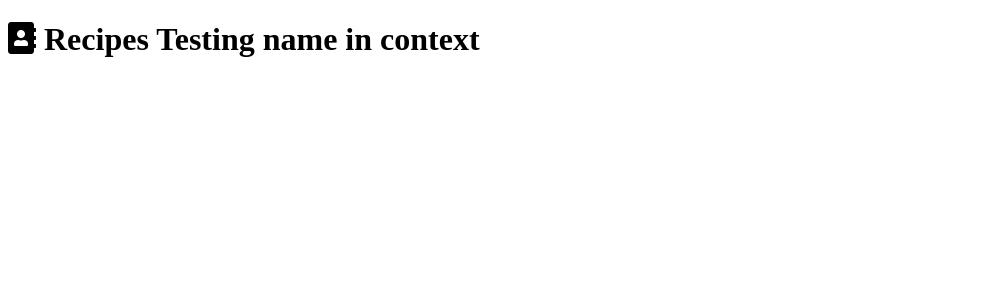
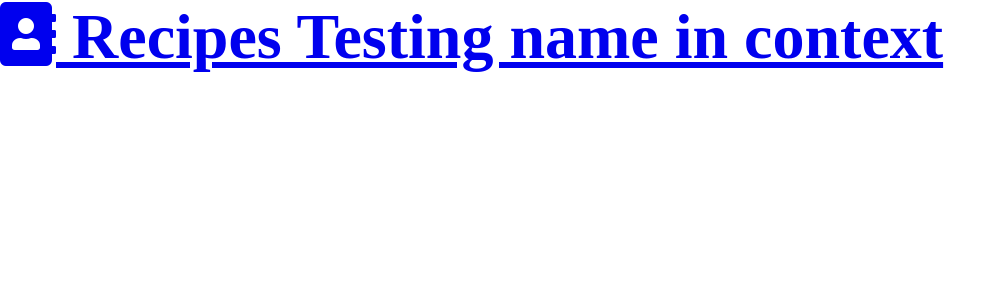
Before and after one commit to JVitorCarv/django-tests, a Django app: page / in a window 1280 px wide. Shown: the top 300 px of the page, without its empty margins (0-1007 px from the left). Run offline with Django 4.2, Linux system fonts and the light colour scheme.

Commit message:
Create partial for head

```diff
--- /dev/null
+++ b/recipes/templates/recipes/pages/home.html
@@ -0,0 +1,15 @@
+{% include 'recipes/partials/head.html' %}
+
+<body>
+    <header class="main-header-container">
+        <div class="main-header container">
+            <h1>
+                <a href="/">
+                    <h1><i class="fas fa-address-book"></i>
+                    <span>Recipes {{name}}</span>
+                </a>
+            </h1>
+        </div>
+    </header>
+</body>
+</html>
--- a/recipes/templates/recipes/home.html
+++ b/recipes/templates/recipes/partials/head.html
@@ -12,8 +12,21 @@
     <link rel="stylesheet" href="https://cdnjs.cloudflare.com/ajax/libs/font-awesome/5.15.4/css/solid.min.css" integrity="sha512-tk4nGrLxft4l30r9ETuejLU0a3d7LwMzj0eXjzc16JQj+5U1IeVoCuGLObRDc3+eQMUcEQY1RIDPGvuA7SNQ2w==" crossorigin="anonymous" referrerpolicy="no-referrer" />
 
     <title>Recipes</title>
+
+    <style>
+        * {
+            padding: 0;
+            margin: 0;
+            box-sizing: border-box;
+
+        }
+
+        html {
+            font-size: 62.5%;
+        }
+
+        body {
+            font-size: 1.6rem;
+        }
+    </style>
 </head>
-<body>
-    <h1><i class="fas fa-address-book"></i> Recipes {{name}}</h1>
-</body>
-</html>
--- a/recipes/views.py
+++ b/recipes/views.py
@@ -6,6 +6,6 @@ from django.shortcuts import render
 # HTTP REQUEST
 def home(request):
     # o render entende que esse arquivo pode estar na pasta "templates", basta nao esquecer de adicionar o app criado no settings
-    return render(request, 'recipes/home.html', context={
+    return render(request, 'recipes/pages/home.html', context={
         'name': 'Testing name in context',
     })
```
